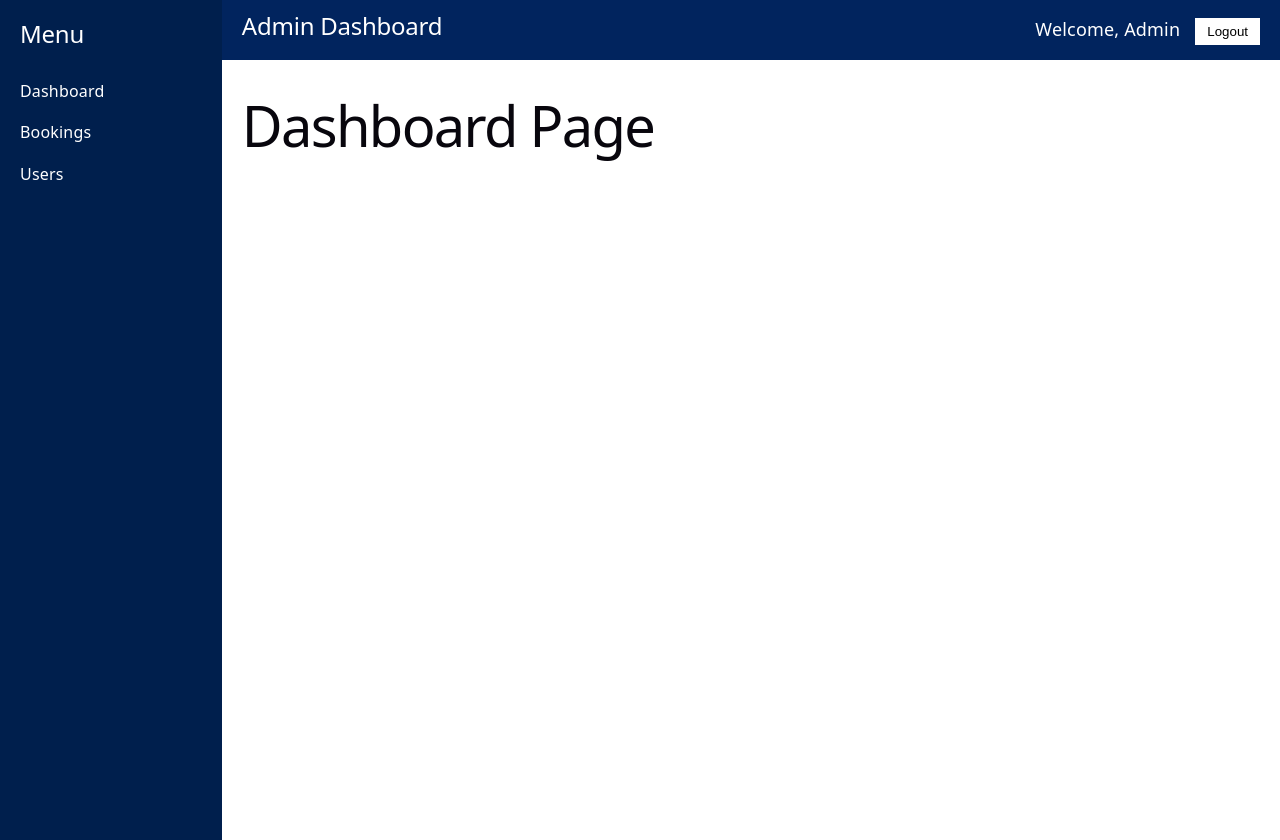
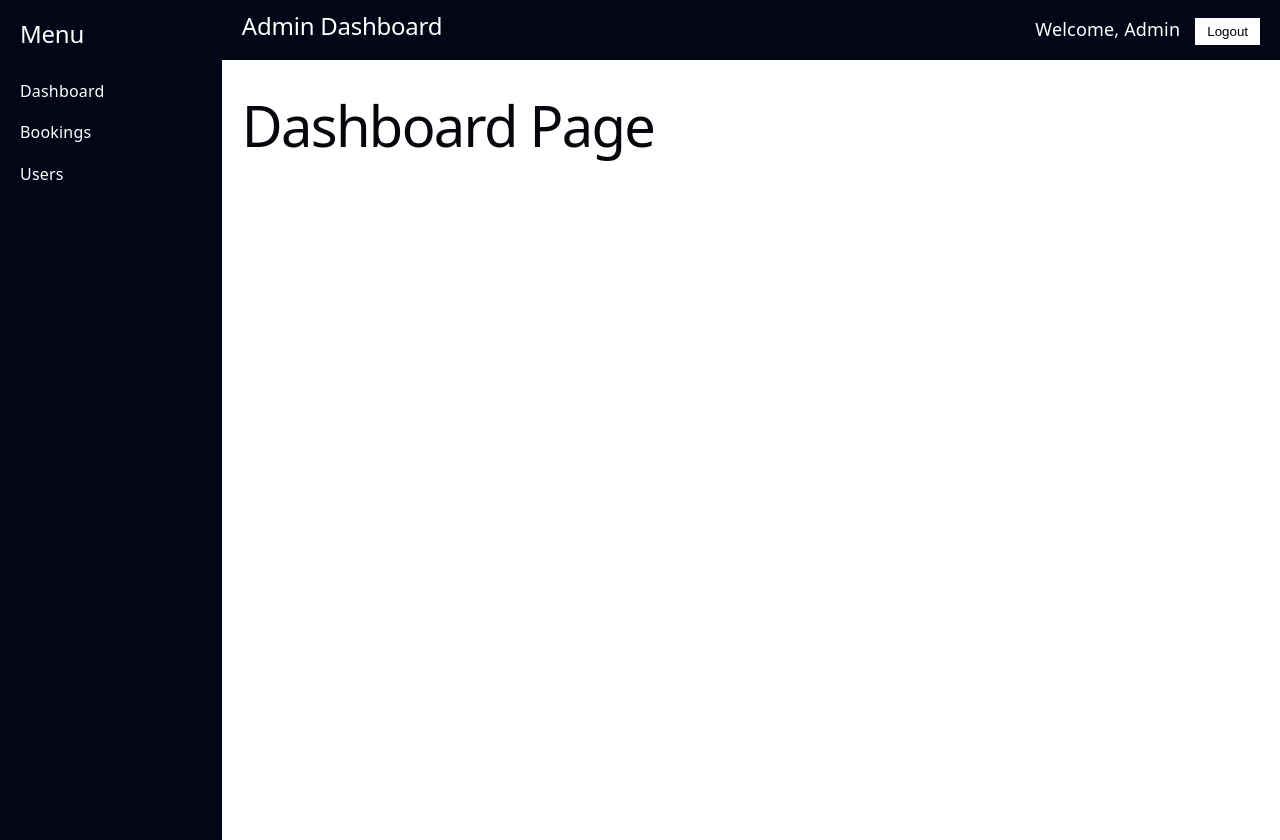
Before and after one commit to Ahmed12590/nodejs-admin-backend, a React app in the folder frontend/: page /dashboard in a window 1280 px wide. Built offline with nearby package versions, Linux system fonts and the light colour scheme; the HTML template or start-up script is replaced by a standard one.

Commit message:
color change

```diff
--- a/frontend/src/components/Navbar.jsx
+++ b/frontend/src/components/Navbar.jsx
@@ -18,7 +18,7 @@ const Navbar = () => {
 const styles = {
   navbar: {
     height: "60px",
-    backgroundColor: "#01245E",
+    backgroundColor: "rgb(2, 6, 23)",
     display: "flex",
     alignItems: "center",
     justifyContent: "space-between",
--- a/frontend/src/components/Sidebar.jsx
+++ b/frontend/src/components/Sidebar.jsx
@@ -17,7 +17,7 @@ const styles = {
   sidebar: {
     width: "220px",
     height: "100vh",
-    backgroundColor: "#001f4d",
+    backgroundColor: "rgb(2, 6, 23)",
     padding: "20px",
     display: "flex",
     flexDirection: "column",
```
